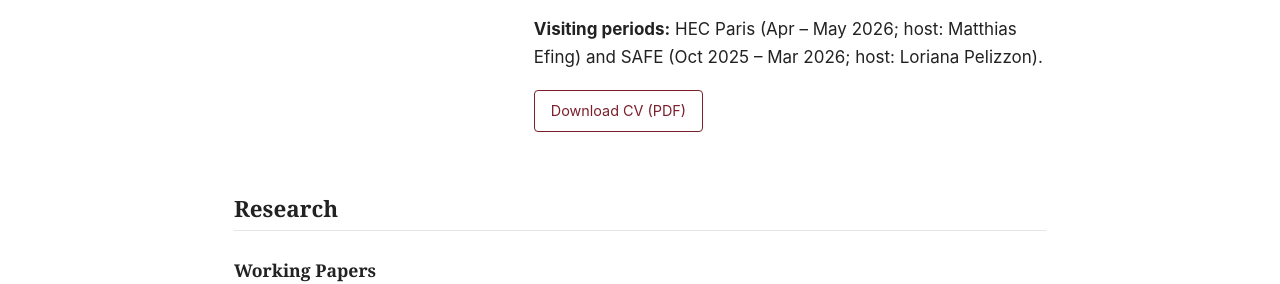
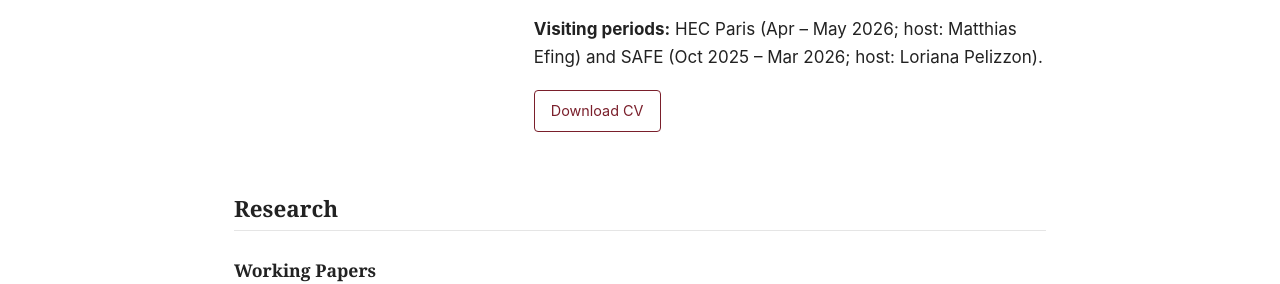
Before and after one commit to sevketcamoglu/sevketcamoglu.github.io, a Jekyll site: the page built from index.md, in a window 1280 px wide. Shown: the part 498-782 px from the top of the page. Built offline with Jekyll 4.4.1, drawn with Linux system fonts in a browser that asks for light colours.

Commit message:
Update index.md

```diff
--- a/index.md
+++ b/index.md
@@ -15,7 +15,7 @@ permalink: /
     <p>I am a Research Assistant in the Financial Markets team at SAFE, and I am part of the {% if site.links.wefi != "" %}<a href="{{ site.links.wefi }}" target="_blank" rel="noopener">WEFI Fellows</a>{% else %}WEFI Fellows{% endif %} program, and I co-organize the student-led WEFI workshop.</p>
     <p><strong>Research Interests:</strong> Private Equity, Venture Capital, Entrepreneurial Finance, Corporate Finance.</p>
     <p><strong>Visiting periods:</strong> HEC Paris (Apr &ndash; May 2026; host: Matthias Efing) and SAFE (Oct 2025 &ndash; Mar 2026; host: Loriana Pelizzon).</p>
-    <p class="intro-actions">{% if site.links.cv != "" %}<a class="btn" href="{{ site.links.cv }}" target="_blank" rel="noopener">Download CV (PDF)</a>{% else %}<a class="btn" href="{{ '/assets/pdf/cv/cv.pdf' | relative_url }}" target="_blank" rel="noopener">Download CV (PDF)</a>{% endif %}</p>
+    <p class="intro-actions">{% if site.links.cv != "" %}<a class="btn" href="{{ site.links.cv }}" target="_blank" rel="noopener">Download CV</a>{% else %}<a class="btn" href="{{ '/assets/pdf/cv/cv.pdf' | relative_url }}" target="_blank" rel="noopener">Download CV</a>{% endif %}</p>
   </div>
 </section>
 
```
